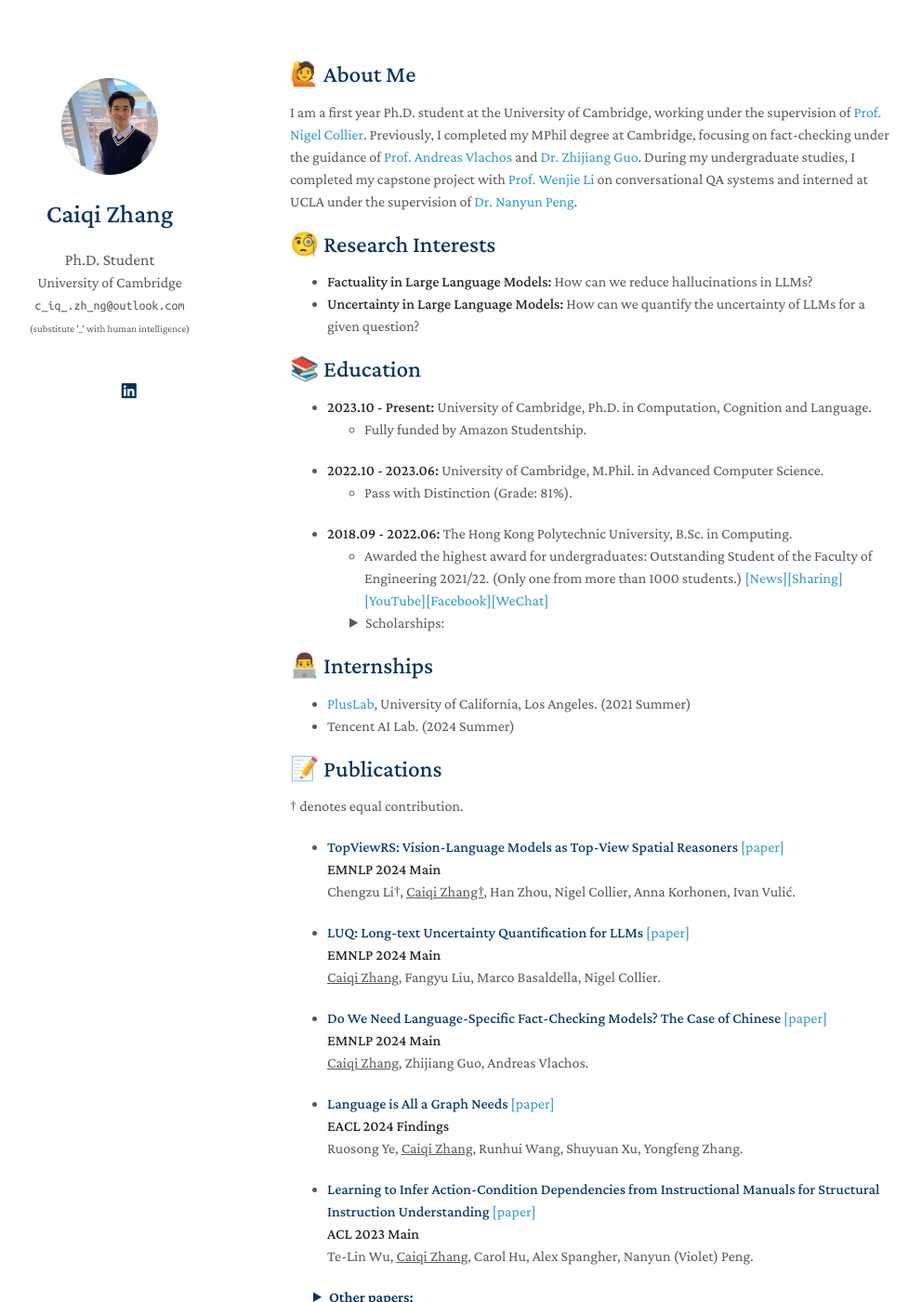
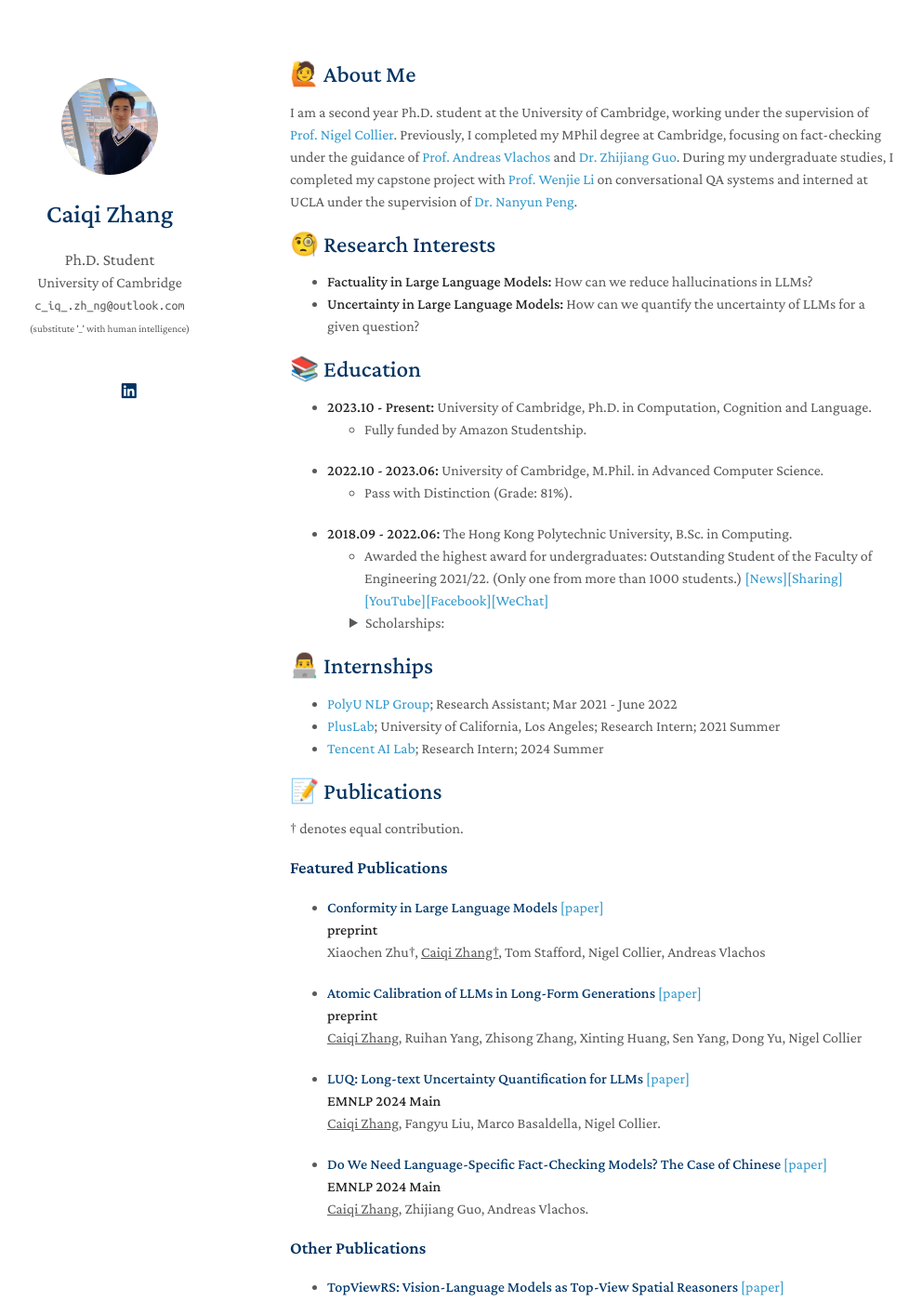
Before and after one commit to caiqizh/caiqizh.github.io, a Jekyll site: the page built from index.md, in a window 1280 px wide and 1400 px high. Shown: the whole window at 93% size, without its empty margins (158-1150 px from the left). Built offline with Jekyll 4.4.1, drawn with Linux system fonts in a browser that asks for light colours; nearby versions of some CDN libraries; a style sheet for code colours, icons or effects is not loaded; our own code applies the rules of GitHub Pages for plain Markdown files; some of the changed text lies outside the part shown.

Commit message:
added new pubs

```diff
--- a/index.md
+++ b/index.md
@@ -4,7 +4,7 @@ layout: homepage
 
 ## &#x1F64B; About Me
 
-I am a first year Ph.D. student at the University of Cambridge, working under the supervision of [Prof. Nigel Collier](https://sites.google.com/site/nhcollier/home). Previously, I completed my MPhil degree at Cambridge, focusing on fact-checking under the guidance of [Prof. Andreas Vlachos](https://andreasvlachos.github.io/) and [Dr. Zhijiang Guo](https://cartus.github.io/). During my undergraduate studies, I completed my capstone project with [Prof. Wenjie Li](https://www4.comp.polyu.edu.hk/~cswjli/) on conversational QA systems and interned at UCLA under the supervision of [Dr. Nanyun Peng](https://vnpeng.net/).
+I am a second year Ph.D. student at the University of Cambridge, working under the supervision of [Prof. Nigel Collier](https://sites.google.com/site/nhcollier/home). Previously, I completed my MPhil degree at Cambridge, focusing on fact-checking under the guidance of [Prof. Andreas Vlachos](https://andreasvlachos.github.io/) and [Dr. Zhijiang Guo](https://cartus.github.io/). During my undergraduate studies, I completed my capstone project with [Prof. Wenjie Li](https://www4.comp.polyu.edu.hk/~cswjli/) on conversational QA systems and interned at UCLA under the supervision of [Dr. Nanyun Peng](https://vnpeng.net/).
 
 
 ## &#x1F9D0; Research Interests
@@ -41,19 +41,25 @@ I am a first year Ph.D. student at the University of Cambridge, working under th
 
 ## &#x1F468;&#x200D;&#x1F4BB; Internships
 
-- [PlusLab](https://violetpeng.github.io/), University of California, Los Angeles. (2021 Summer)
+- [PolyU NLP Group](https://polyunlp.github.io/home); Research Assistant; Mar 2021 - June 2022
+  <!-- - Supervised by Prof. Maggie Wenjie Li and Dr. Yongqi Li. -->
+- [PlusLab](https://violetpeng.github.io/); University of California, Los Angeles; Research Intern; 2021 Summer
   <!-- - Supervised by Dr. Te-Lin Wu -->
-- Tencent AI Lab. (2024 Summer)
+- [Tencent AI Lab](https://ailab.tencent.com/ailab/en/index/); Research Intern; 2024 Summer
 
 <!-- {% include_relative _includes/publications.md %} -->
 
 ## &#x1F4DD; Publications
 † denotes equal contribution.
 
+### Featured Publications
+- <strong><span style="color: #03396c;">Conformity in Large Language Models</span></strong> [[paper]](https://arxiv.org/abs/2410.12428)
+  **preprint**
+  Xiaochen Zhu†, <u>Caiqi Zhang†</u>, Tom Stafford, Nigel Collier, Andreas Vlachos
 
-- <strong><span style="color: #03396c;">TopViewRS: Vision-Language Models as Top-View Spatial Reasoners</span></strong> [[paper]](https://arxiv.org/abs/2406.02537)
-  **EMNLP 2024 Main**
-  Chengzu Li†, <u>Caiqi Zhang†</u>, Han Zhou, Nigel Collier, Anna Korhonen, Ivan Vulić.
+- <strong><span style="color: #03396c;">Atomic Calibration of LLMs in Long-Form Generations</span></strong> [[paper]](https://arxiv.org/abs/2410.13246)
+  **preprint**
+  <u>Caiqi Zhang</u>, Ruihan Yang, Zhisong Zhang, Xinting Huang, Sen Yang, Dong Yu, Nigel Collier
 
 - <strong><span style="color: #03396c;">LUQ: Long-text Uncertainty Quantification for LLMs</span></strong> [[paper]](https://arxiv.org/abs/2403.20279)
   **EMNLP 2024 Main**
@@ -62,6 +68,11 @@ I am a first year Ph.D. student at the University of Cambridge, working under th
 - <strong><span style="color: #03396c;">Do We Need Language-Specific Fact-Checking Models? The Case of Chinese</span></strong>   [[paper]](https://arxiv.org/abs/2401.15498)
   **EMNLP 2024 Main**
   <u>Caiqi Zhang</u>, Zhijiang Guo, Andreas Vlachos.
+
+### Other Publications
+- <strong><span style="color: #03396c;">TopViewRS: Vision-Language Models as Top-View Spatial Reasoners</span></strong> [[paper]](https://arxiv.org/abs/2406.02537)
+  **EMNLP 2024 Main**
+  Chengzu Li†, <u>Caiqi Zhang†</u>, Han Zhou, Nigel Collier, Anna Korhonen, Ivan Vulić.
 
 - <strong><span style="color: #03396c;">Language is All a Graph Needs</span></strong>   [[paper]](https://aclanthology.org/2024.findings-eacl.132/)
   **EACL 2024 Findings**
@@ -72,7 +83,7 @@ I am a first year Ph.D. student at the University of Cambridge, working under th
   Te-Lin Wu, <u>Caiqi Zhang</u>, Carol Hu, Alex Spangher, Nanyun (Violet) Peng.
 
 
-<details style="padding-left: 25px;">
+<!-- <details style="padding-left: 25px;">
   <summary style="cursor: pointer; color: #043361; font-weight: bold;">Other papers:</summary>
 
   <ul>
@@ -81,7 +92,7 @@ I am a first year Ph.D. student at the University of Cambridge, working under th
     <li><strong>PRUID: Practical User Interface Distribution for Multi-surface Computing.</strong> Menglong Cui, Mingsong Lv, Qingqiang He, <strong>Caiqi Zhang</strong>, Chuancai Gu, Tao Yang, Nan Guan. <em>58th ACM/IEEE Design Automation Conference</em> 2021.</li>
   </ul>
 </details>
-<br>
+<br> -->
 
 <details>
 
```
